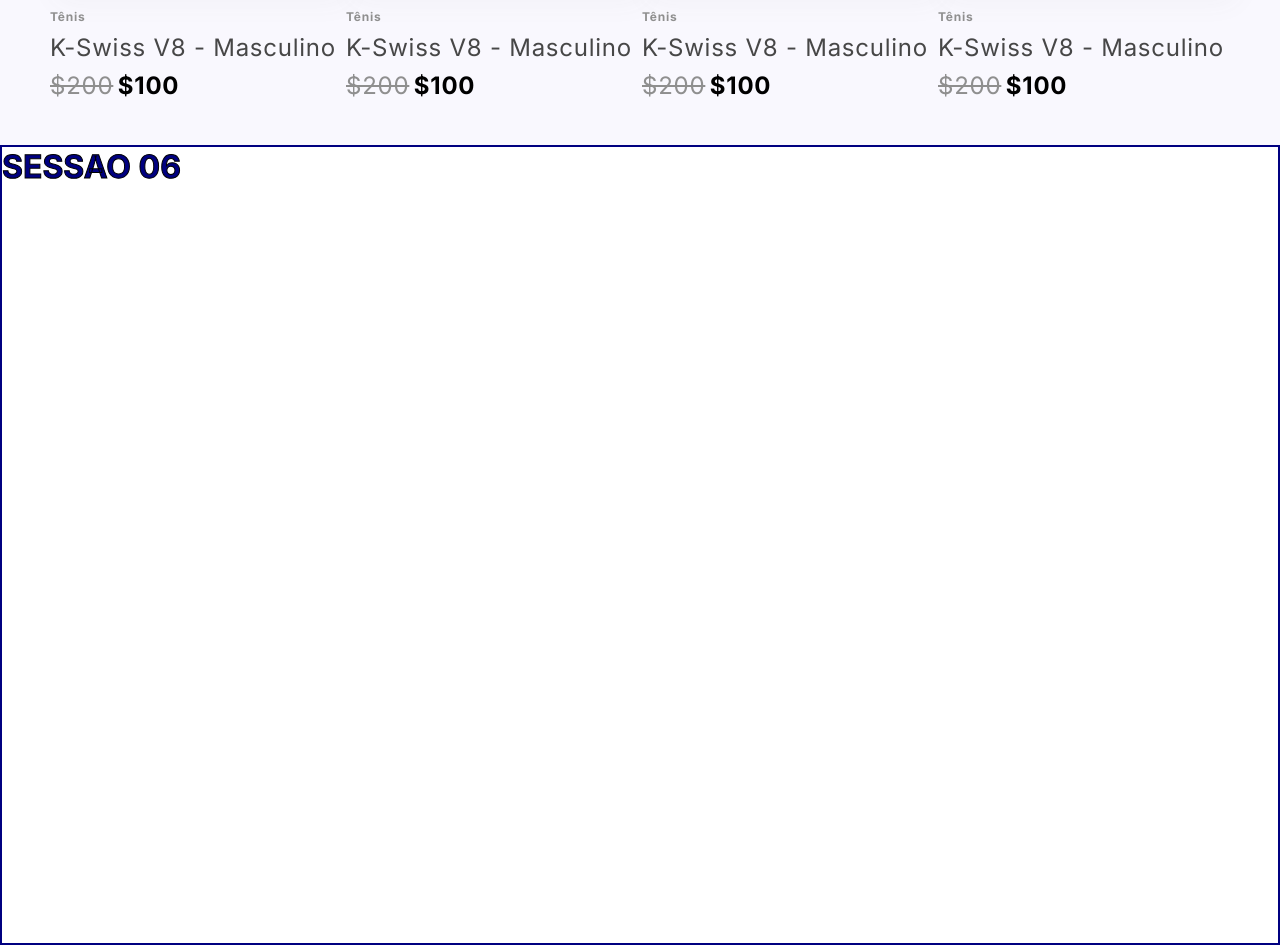
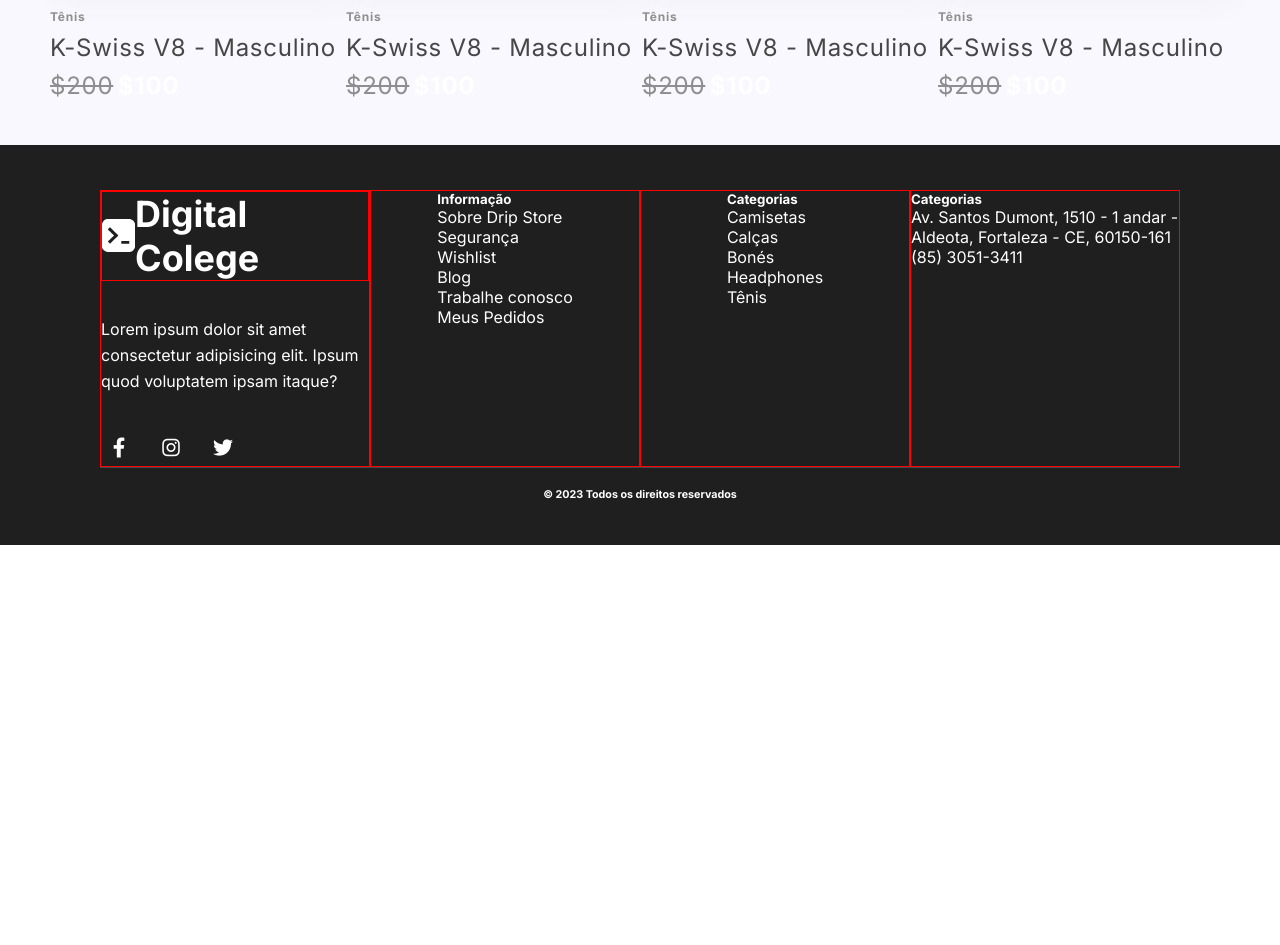
Before and after one commit to mathrews/digital-store, a website: page index.html in a window 1280 px wide. Shown: the part 2622-3567 px from the top of the page. After the commit the page ends 3167 px from the top, so only its background shows below. Drawn offline with Linux system fonts and the light colour scheme.

Commit message:
começo da seção footer

```diff
--- /dev/null
+++ b/footer.css
@@ -0,0 +1,106 @@
+@import url('https://fonts.googleapis.com/css2?family=Inter:wght@300;400;700&display=swap');
+*{
+    margin:0;
+    padding: 0;
+    border: 0;
+    list-style: none;
+    text-decoration: none;
+    box-sizing: border-box;
+    scroll-behavior: smooth;
+    font-family: 'Inter', sans-serif;
+}
+
+#s6 footer{
+    width: 100%;
+    height: 50vh;
+    display: flex;
+    justify-content: center;
+    align-items: center;
+    flex-wrap: wrap;
+    padding: 34px 100px;
+    background-color: #1F1F1F;
+}
+
+#s6 h1, p, a, i, h5, li, h6{
+    color: #FFFFFF;
+}
+
+#s6 footer section:first-child{
+    display: flex;
+    border-bottom: 1px solid #FFFFFF30;
+    /* border: 1px solid red; */
+}
+
+#s6 footer section:first-child div{
+    display: flex;
+    justify-content: center;
+    flex: 1;
+    border: 1px solid red;
+}
+
+#s6 footer section:first-child .inicio-footer{
+    display: block;
+}
+
+#s6 footer section:first-child .logo-footer{
+    display: flex;
+    justify-content: flex-start;
+    align-items: center;
+    margin-bottom: 35px;
+}
+
+#s6 footer section:first-child .logo-footer h1{
+    line-height: 44px;
+    font-size: 36px;
+}
+
+#s6 footer section:first-child p{
+    margin-bottom: 36px;
+    font-weight: 400;
+    font-size: 16px;
+    line-height: 26px;
+}
+
+#s6 footer section:first-child #midias{
+    display: flex;
+    gap: 16px;
+}
+
+#s6 footer section:first-child #midias li{
+    font-size: 20px;
+    display: flex;
+    justify-content: center;
+    align-items: center;
+    /* background-color: red; */
+    width: 36px;
+    height: 36px;
+    border-radius: 50%;
+    transition-duration: 300ms;
+}
+
+
+.voltar{
+    width: 50px;
+    height: 50px;
+    background-color: #C92071;
+    position: fixed;
+    bottom: 50px;
+    right: 50px;
+    border-radius: 25px;
+    line-height: 50px;
+    text-align: center;
+    font-size: 24px;
+    cursor: pointer;
+    opacity: 0;
+    visibility: hidden;
+    transition-duration: 300ms;
+}
+
+.voltar i{
+    color: #FFFFFF;
+}
+
+.voltar.active{
+    opacity: 1;
+    visibility: visible;
+}
--- a/index.html
+++ b/index.html
@@ -6,6 +6,8 @@
     <meta name="viewport" content="width=device-width, initial-scale=1.0">
     <link rel="shortcut icon" href="assets/Vector.svg" type="image/x-icon">
     <title>Digital Store</title>
+    <link rel="stylesheet" href="https://cdnjs.cloudflare.com/ajax/libs/font-awesome/6.4.0/css/all.min.css" integrity="sha512-iecdLmaskl7CVkqkXNQ/ZH/XLlvWZOJyj7Yy7tcenmpD1ypASozpmT/E0iPtmFIB46ZmdtAc9eNBvH0H/ZpiBw==" crossorigin="anonymous" referrerpolicy="no-referrer" />
+    <link rel="stylesheet" href="footer.css">
     <link rel="stylesheet" href="estilo.css">
     <link rel="stylesheet" href="produtos-em-alta.css">
 </head>
@@ -26,15 +28,8 @@
         color: yellow;
         -webkit-text-stroke: 1px black;
     }
-    div#s6{
-        width: auto;
-        height: 100vh;
-        border: 2px solid navy;
-        color: navy;
-        -webkit-text-stroke: 1px black;
-    }
 </style>
-<body>
+<body id="corpo">
     <div id="s1">
         <header>
             <section>
@@ -176,7 +171,65 @@
 
     </div>
     <div id="s6">
-        <h1>SESSAO 06</h1>
+        <footer>
+            <section>
+                <div class="inicio-footer">
+                    <div class="logo-footer">
+                        <img src="assets/Vector (1).svg" alt="logo">
+                        <h1>Digital Colege</h1>
+                    </div>
+                    <p>Lorem ipsum dolor sit amet consectetur adipisicing elit. Ipsum quod voluptatem ipsam itaque?</p>
+                    <ul id="midias">
+                        <li><a href="#!"><i class="fa-brands fa-facebook-f"></i></a></li>
+                        <li> <a href="#!"><i class="fa-brands fa-instagram"></i></a></li>
+                        <li><a href="#!"><i class="fa-brands fa-twitter"></i></a></li>
+                    </ul>
+                </div>
+                <div>
+                    <ul>
+                        <li><h5>Informação</h5></li>
+                        <a href="#!"><li>Sobre Drip Store</li></a>
+                        <a href="#!"><li>Segurança</li></a>
+                        <a href="#!"><li>Wishlist</li></a>
+                        <a href="#!"><li>Blog</li></a>
+                        <a href="#!"><li>Trabalhe conosco</li></a>
+                        <a href="#!"><li>Meus Pedidos</li></a>
+                    </ul>
+                </div>
+                <div>
+                    <ul>
+                        <li><h5>Categorias</h5></li>
+                        <a href="#!"><li>Camisetas</li></a>
+                        <a href="#!"><li>Calças</li></a>
+                        <a href="#!"><li>Bonés</li></a>
+                        <a href="#!"><li>Headphones</li></a>
+                        <a href="#!"><li>Tênis</li></a>
+                    </ul>
+                </div>
+                <div>
+                    <ul>
+                        <li><h5>Categorias</h5></li>
+                        <a href="#!"><li>Av. Santos Dumont, 1510 - 1 andar - Aldeota, Fortaleza - CE, 60150-161</li></a>
+                        <a href="#!"><li>(85) 3051-3411</li></a>
+                    </ul>
+                </div>
+            </section>
+            <section><h6>&copy; 2023 Todos os direitos reservados</h6></section>
+        </footer>
+        <div class="voltar">
+            <i class="fa fa-arrow-up"></i>
+        </div>
     </div>
+    <script>
+        let voltar = document.querySelector(".voltar")
+        corpo.onscroll = () => {
+            let rolagem = window.pageYOffset;
+            if(rolagem > 300){
+                voltar.classList.add('active')
+            }else{
+                voltar.classList.remove('active')
+            }
+        }
+    </script>
 </body>
 </html>
--- a/produtos-em-alta.css
+++ b/produtos-em-alta.css
@@ -1,4 +1,16 @@
-ul{
+@import url('https://fonts.googleapis.com/css2?family=Inter:wght@300;400;700&display=swap');
+*{
+    margin:0;
+    padding: 0;
+    border: 0;
+    list-style: none;
+    text-decoration: none;
+    box-sizing: border-box;
+    scroll-behavior: smooth;
+    font-family: 'Inter', sans-serif;
+}
+
+#s4 ul{
     margin: 0 50px 0 50px;
     width: auto;
     display: flex;
@@ -7,7 +19,7 @@
     /* align-items: center; */
 }
 
-li{
+#s4 li{
     position: relative;
     /* background-color: blue; */
     margin-bottom: 80px;
```
Also changed, not shown: assets/Vector (1).svg (added).
